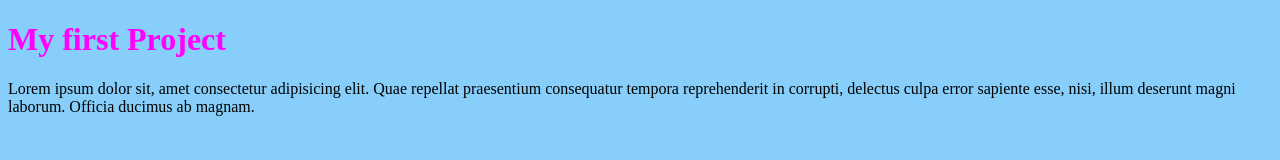
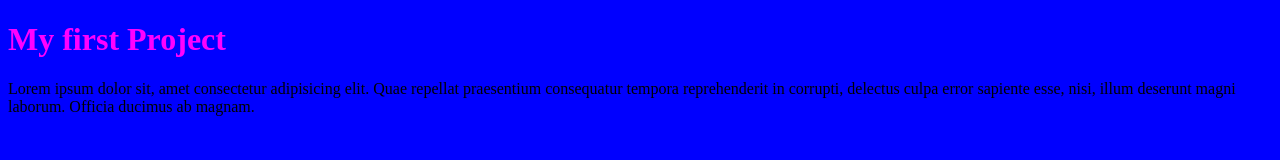
Before and after one commit to Mansour-Tumeh/fbw6-first-project, a plain HTML site: page index.html in a window 1280 px wide. Drawn offline with Linux system fonts and the light colour scheme.

Commit message:
changing style

```diff
--- a/css/style.css
+++ b/css/style.css
@@ -1,5 +1,5 @@
 body{
-    background-color: lightskyblue;
+    background-color: blue;
 
 }
 h1{
```
